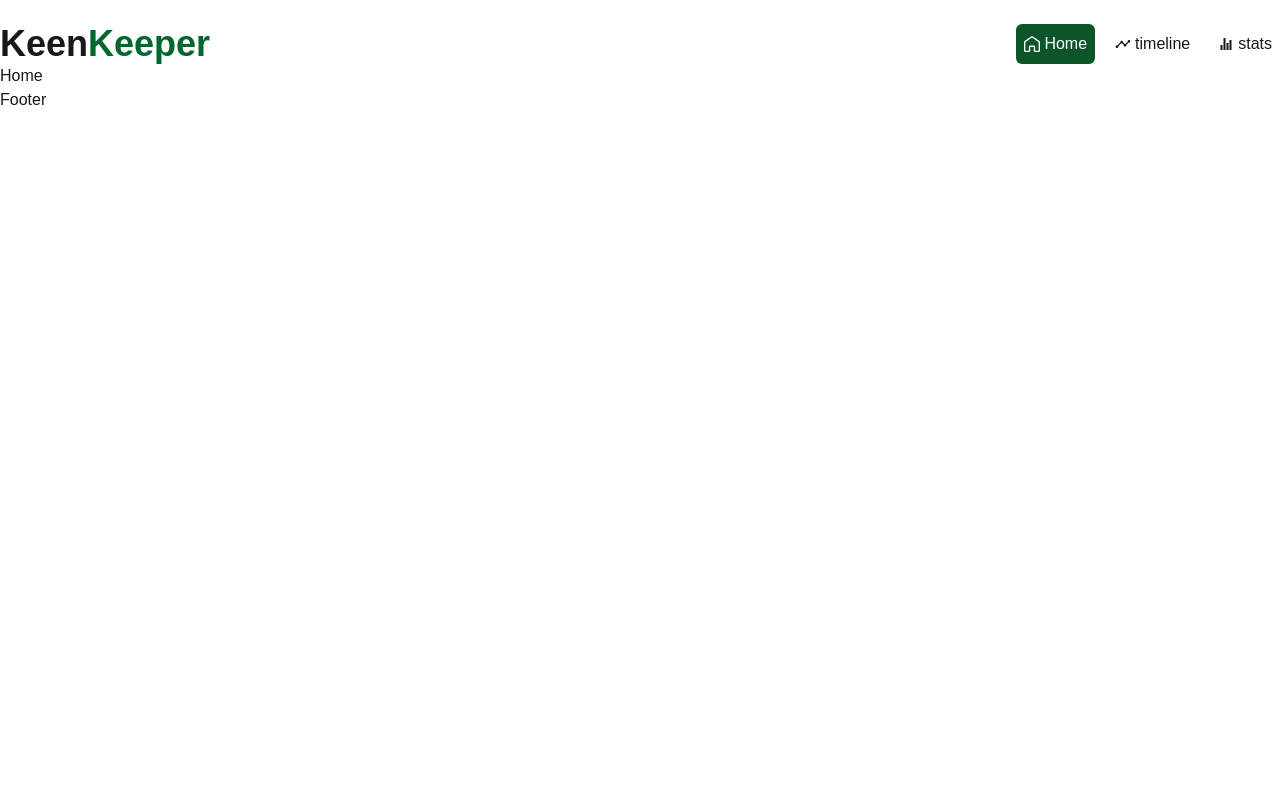
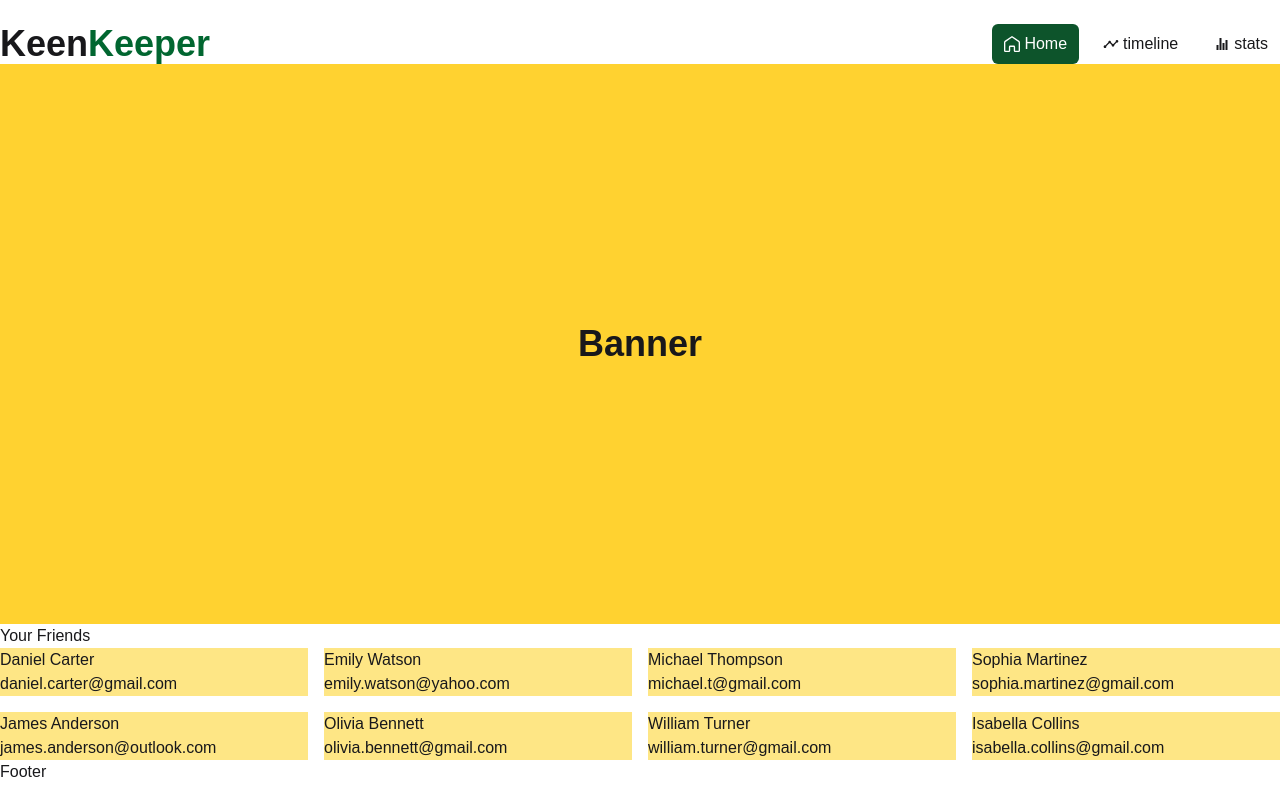
Before and after one commit to saikat281/KeenKeeper, a React (Vite) app: page / in a window 1280 px wide. Built offline with nearby package versions, Linux system fonts and the light colour scheme.

Commit message:
Made structure of Banne and friend section in HomePage

```diff
--- /dev/null
+++ b/public/data.json
@@ -0,0 +1,98 @@
+[
+  {
+    "id": 1,
+    "name": "Daniel Carter",
+    "picture": "https://randomuser.me/api/portraits/men/32.jpg",
+    "email": "daniel.carter@gmail.com",
+    "days_since_contact": 18,
+    "status": "overdue",
+    "tags": ["university", "close friend"],
+    "bio": "We studied Computer Science together. Used to code and play FIFA all night.",
+    "goal": 14,
+    "next_due_date": "2026-04-10"
+  },
+  {
+    "id": 2,
+    "name": "Emily Watson",
+    "picture": "https://randomuser.me/api/portraits/women/44.jpg",
+    "email": "emily.watson@yahoo.com",
+    "days_since_contact": 12,
+    "status": "almost due",
+    "tags": ["college", "best friend"],
+    "bio": "Met during college. We still share life updates and support each other’s career goals.",
+    "goal": 14,
+    "next_due_date": "2026-04-16"
+  },
+  {
+    "id": 3,
+    "name": "Michael Thompson",
+    "picture": "https://randomuser.me/api/portraits/men/76.jpg",
+    "email": "michael.t@gmail.com",
+    "days_since_contact": 5,
+    "status": "on-track",
+    "tags": ["office", "gym buddy"],
+    "bio": "Colleague turned gym partner. We usually catch up after workouts.",
+    "goal": 10,
+    "next_due_date": "2026-04-20"
+  },
+  {
+    "id": 4,
+    "name": "Sophia Martinez",
+    "picture": "https://randomuser.me/api/portraits/women/65.jpg",
+    "email": "sophia.martinez@gmail.com",
+    "days_since_contact": 21,
+    "status": "overdue",
+    "tags": ["school", "childhood friend"],
+    "bio": "We grew up in the same neighborhood. Haven’t talked in a while.",
+    "goal": 14,
+    "next_due_date": "2026-04-05"
+  },
+  {
+    "id": 5,
+    "name": "James Anderson",
+    "picture": "https://randomuser.me/api/portraits/men/54.jpg",
+    "email": "james.anderson@outlook.com",
+    "days_since_contact": 9,
+    "status": "on-track",
+    "tags": ["freelance", "tech"],
+    "bio": "Met through a freelance project. We often exchange ideas about web development.",
+    "goal": 14,
+    "next_due_date": "2026-04-18"
+  },
+  {
+    "id": 6,
+    "name": "Olivia Bennett",
+    "picture": "https://randomuser.me/api/portraits/women/23.jpg",
+    "email": "olivia.bennett@gmail.com",
+    "days_since_contact": 13,
+    "status": "almost due",
+    "tags": ["university", "study partner"],
+    "bio": "Worked on multiple group assignments together. Still preparing for higher studies.",
+    "goal": 14,
+    "next_due_date": "2026-04-17"
+  },
+  {
+    "id": 7,
+    "name": "William Turner",
+    "picture": "https://randomuser.me/api/portraits/men/81.jpg",
+    "email": "william.turner@gmail.com",
+    "days_since_contact": 30,
+    "status": "overdue",
+    "tags": ["football", "local friend"],
+    "bio": "Play football together every weekend before he moved to another city for work.",
+    "goal": 7,
+    "next_due_date": "2026-04-01"
+  },
+  {
+    "id": 8,
+    "name": "Isabella Collins",
+    "picture": "https://randomuser.me/api/portraits/women/12.jpg",
+    "email": "isabella.collins@gmail.com",
+    "days_since_contact": 6,
+    "status": "on-track",
+    "tags": ["family friend", "travel"],
+    "bio": "Family friend who loves traveling. We share trip plans and travel stories.",
+    "goal": 14,
+    "next_due_date": "2026-04-22"
+  }
+]
--- a/src/Components/Shared/Navbar.jsx
+++ b/src/Components/Shared/Navbar.jsx
@@ -12,15 +12,15 @@ const Navbar = () => {
             </div>
 
             <div className='flex gap-3'>
-                <NavLink to={"/"} className={({isActive}) => `flex items-center py-1 px-2 rounded-md gap-1 ${isActive ? "text-white bg-green-900" : ""}` }>
+                <NavLink to={"/"} className={({isActive}) => `flex items-center  px-3 rounded-md gap-1 ${isActive ? "text-white bg-green-900" : ""}` }>
                     <GrHomeRounded />
                     Home
                 </NavLink>
-                <NavLink to={"/timeline"} className={({isActive}) => `flex items-center py-1 px-2 rounded-md gap-1 ${isActive ? "text-white bg-green-900" : ""}` }>
+                <NavLink to={"/timeline"} className={({isActive}) => `flex items-center  px-3 rounded-md gap-1 ${isActive ? "text-white bg-green-900" : ""}` }>
                     <MdOutlineTimeline />
                     timeline
                 </NavLink>
-                <NavLink to={"/stats"} className={({isActive}) => `flex items-center py-1 px-2 rounded-md gap-1 ${isActive ? "text-white bg-green-900" : ""}` }>
+                <NavLink to={"/stats"} className={({isActive}) => `flex items-center  px-3 rounded-md gap-1 ${isActive ? "text-white bg-green-900" : ""}` }>
                     <IoIosStats />
                     stats
                 </NavLink>
--- /dev/null
+++ b/src/Components/homeComponents/allFriends/DisplayFriends.jsx
@@ -0,0 +1,14 @@
+import React from 'react';
+
+const DisplayFriends = ({friend}) => {
+
+    const {name,email} = friend;
+    return (
+        <div className='bg-amber-200'>
+            <h1>{name}</h1>
+            <h1>{email}</h1>
+        </div>
+    );
+};
+
+export default DisplayFriends;
--- /dev/null
+++ b/src/Components/homeComponents/allFriends/Friends.jsx
@@ -0,0 +1,29 @@
+import React, { useEffect, useState } from 'react';
+import DisplayFriends from './DisplayFriends';
+
+const Friends = () => {
+
+    const [friends,setFriends] = useState([])
+    useEffect(()=>{
+        const fetchData = async()=>{
+            const res = await fetch("/data.json");
+            const data = await res.json();
+            setFriends(data);
+        }
+        fetchData();
+    },[])
+    console.log(friends);
+    return (
+        <div>
+            <h1>Your Friends</h1>
+            <div className='grid  grid-cols-4 gap-4'>
+                {
+                    friends.map(friend=> <DisplayFriends friend={friend} key={friend.id}></DisplayFriends>)
+                }
+            </div>
+
+        </div>
+    );
+};
+
+export default Friends;
--- /dev/null
+++ b/src/Components/homeComponents/banner/Banner.jsx
@@ -0,0 +1,11 @@
+import React from 'react';
+
+const Banner = () => {
+    return (
+        <div className='h-[70vh]  bg-amber-300 flex justify-center items-center'>
+            <h1 className='text-4xl font-bold'>Banner</h1>
+        </div>
+    );
+};
+
+export default Banner;
--- a/src/main.jsx
+++ b/src/main.jsx
@@ -5,6 +5,9 @@ import App from './App.jsx'
 import { RouterProvider } from 'react-router/dom'
 import { createBrowserRouter } from 'react-router'
 import RootLayout from './layout/RootLayout.jsx'
+import Home from './pages/home/Home.jsx'
+import Timeline from './pages/timeline/Timeline.jsx'
+import Stats from './pages/stats/Stats.jsx'
 
 
 const router = createBrowserRouter([
@@ -14,15 +17,15 @@ const router = createBrowserRouter([
     children: [
       {
         index:true,
-        element: <div>Home</div>,
+        Component: Home ,
       }
       ,{
         path: "/timeline",
-        element: <div>timeline</div>,
+        Component: Timeline,
       },
       {
         path: "/stats",
-        element: <div>stats</div>,
+        Component: Stats,
       }
     ]
   },
--- /dev/null
+++ b/src/pages/home/Home.jsx
@@ -0,0 +1,14 @@
+import React from 'react';
+import Banner from '../../Components/homeComponents/banner/Banner';
+import Friends from '../../Components/homeComponents/allFriends/Friends';
+
+const Home = () => {
+    return (
+        <div>
+            <Banner></Banner>
+            <Friends></Friends>
+        </div>
+    );
+};
+
+export default Home;
--- /dev/null
+++ b/src/pages/stats/Stats.jsx
@@ -0,0 +1,11 @@
+import React from 'react';
+
+const Stats = () => {
+    return (
+        <div>
+            <h1>Stats Component</h1>
+        </div>
+    );
+};
+
+export default Stats;
--- /dev/null
+++ b/src/pages/timeline/Timeline.jsx
@@ -0,0 +1,11 @@
+import React from 'react';
+
+const Timeline = () => {
+    return (
+        <div>
+            <h1>Timeline Component</h1>
+        </div>
+    );
+};
+
+export default Timeline;
```
